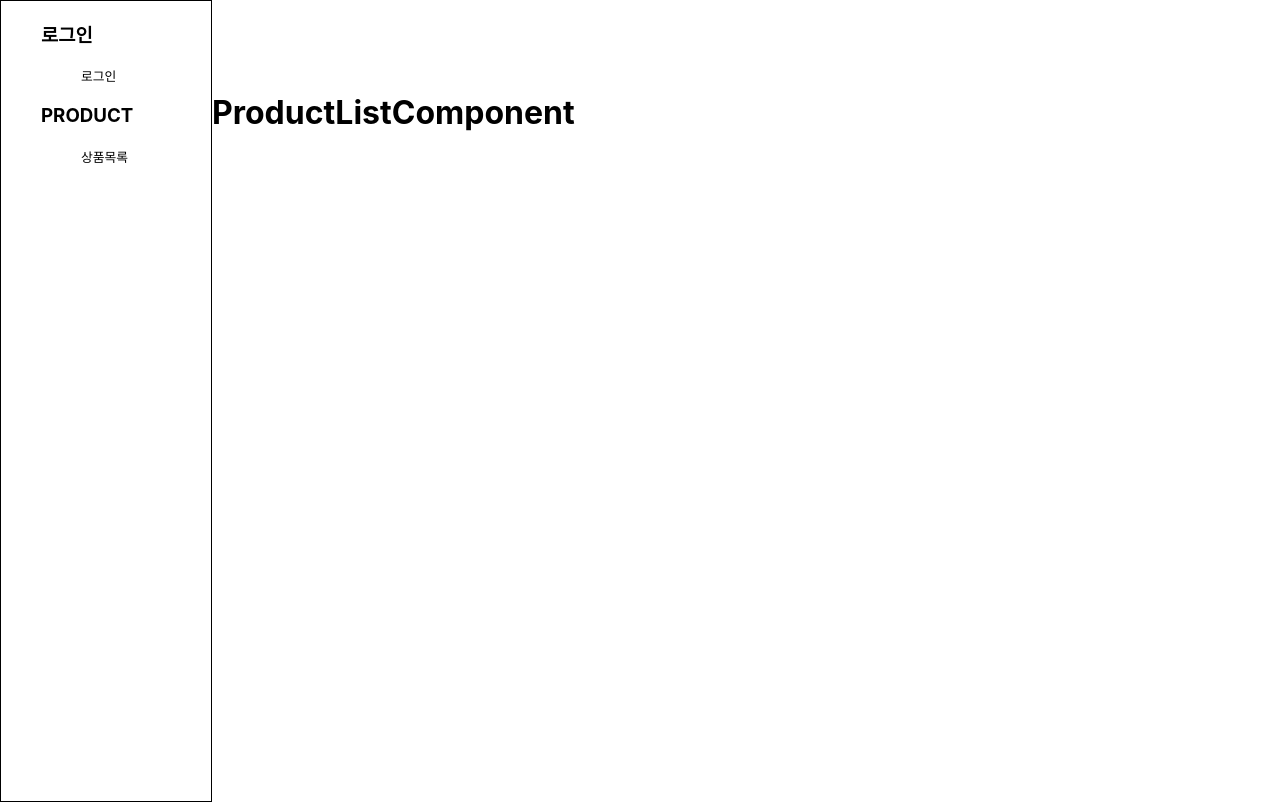
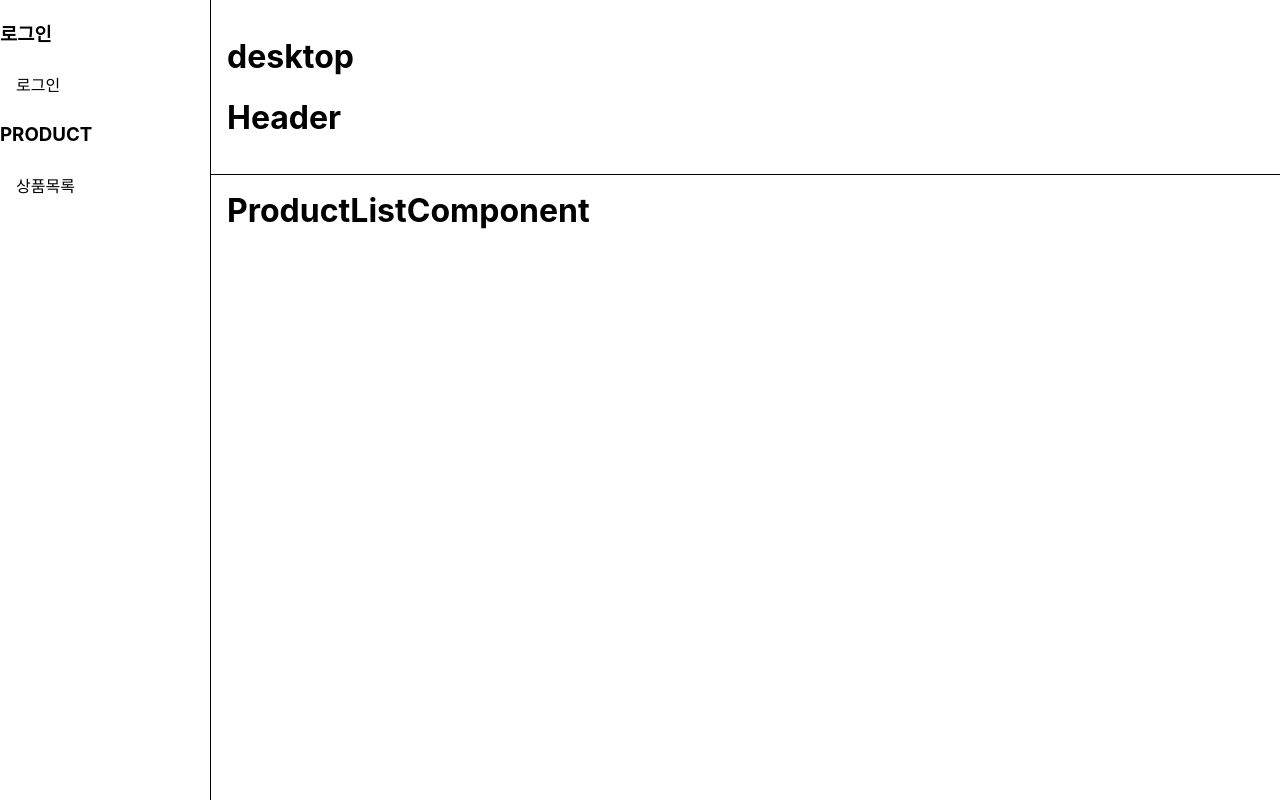
Before and after one commit to hojuncha997/react-basic-template, a React (Create React App) app: page /dashboard/product/list in a window 1280 px wide. Built offline with nearby package versions, Linux system fonts and the light colour scheme; no server answers.

Commit message:
feat: 기본 네비게이션 수정

```diff
--- a/package.json
+++ b/package.json
@@ -10,6 +10,7 @@
     "react-dom": "^18.3.1",
     "react-router-dom": "^6.24.0",
     "react-scripts": "5.0.1",
+    "styled-components": "^6.1.11",
     "web-vitals": "^2.1.4"
   },
   "scripts": {
--- a/src/App.css
+++ b/src/App.css
@@ -32,6 +32,7 @@
   from {
     transform: rotate(0deg);
   }
+
   to {
     transform: rotate(360deg);
   }
--- a/src/components/product/ProductListComponent.js
+++ b/src/components/product/ProductListComponent.js
@@ -1,9 +1,8 @@
 const ProductListComponent = () => {
-
-    return (
-        <div>
-            <h1>ProductListComponent</h1>
-        </div>
-    );
-}
+  return (
+    <div>
+      <h1 style={{ margin: "0" }}>ProductListComponent</h1>
+    </div>
+  );
+};
 export default ProductListComponent;
--- a/src/layouts/dashboard/DashboardLayout.js
+++ b/src/layouts/dashboard/DashboardLayout.js
@@ -1,17 +1,52 @@
-// layouts/dashboard/DashboardLayout.js
+import { useState, useEffect } from "react";
 import { Outlet } from "react-router-dom";
 import { NavVertical } from "./nav/NavVertical";
 import Main from "./Main";
+import Header from "./header/Header";
+import styled from "styled-components";
+
+const LayoutContainer = styled.div`
+  display: flex;
+  height: 100vh;
+`;
+
+const ContentContainer = styled.div`
+  flex: 1;
+  display: flex;
+  flex-direction: column;
+`;
 
 export default function DashboardLayout() {
+  const [open, setOpen] = useState(false);
+
+  const handleOpen = () => {
+    // alert("open");
+    setOpen(true);
+  };
+
+  const handleClose = () => {
+    setOpen(false);
+  };
+
+  useEffect(() => {
+    console.log("open: ", open);
+  }, [open]);
+
+  const renderNavVertical = (
+    <NavVertical openNav={open} onCloseNav={handleClose} />
+  );
+
   return (
+    <LayoutContainer>
+      {/* <NavVertical /> */}
+      {renderNavVertical}
 
-    <div className="DashboardLayout" style={{display:"flex"}}>
-      {/* <h1>Dashboard Layout</h1> */}
-      <NavVertical />
-      <Main>
-        <Outlet />
-      </Main>
-    </div>
+      <ContentContainer>
+        <Header onOpenNav={handleOpen} />
+        <Main>
+          <Outlet />
+        </Main>
+      </ContentContainer>
+    </LayoutContainer>
   );
 }
--- a/src/layouts/dashboard/Main.js
+++ b/src/layouts/dashboard/Main.js
@@ -1,21 +1,14 @@
-import { HEADER, NAV } from "../../config-global";
+import styled from "styled-components";
 
+const MainContainer = styled.div`
+  flex: 1;
+  padding: 16px;
+  overflow-y: auto;
+`;
 
-
-export default function Main({children, ...other}) {
-    return (
-        <div style={{paddingTop: `${HEADER.H_MOBILE + 8}px`, paddingBottom: `${HEADER.H_MOBILE + 8}px`}}>
-            {children}
-        </div>
-    )
+export default function Main({ children }) {
+  return <MainContainer>{children}</MainContainer>;
 }
-
-
-
-
-
-
-
 // import PropTypes from 'prop-types';
 // // @mui
 // import { Box } from '@mui/material';
--- a/src/layouts/dashboard/header/Header.js
+++ b/src/layouts/dashboard/header/Header.js
@@ -1,10 +1,39 @@
-import { NAV } from "../../../config-global";
+import styled from "styled-components";
+import { useEffect, useState } from "react";
 
-const Header  = () => {
-    return (
-        <div>
-            <h1 style={{border:"1px solid black" , width:`calc(100vw - ${NAV.W_DASHBOARD + 1}px)`, zIndex:"1000"}}>Header</h1>
-        </div>
-    )
-}
+const HeaderContainer = styled.div`
+  border-bottom: 1px solid black;
+  padding: 16px;
+`;
+
+const Header = ({ onOpenNav }) => {
+  const [isDesktop, setIsDesktop] = useState(window.innerWidth > 768);
+
+  useEffect(() => {
+    const handleResize = () => {
+      if (window.innerWidth > 768) {
+        setIsDesktop(true);
+      } else {
+        setIsDesktop(false);
+      }
+    };
+
+    window.addEventListener("resize", handleResize);
+
+    // 초기 렌더링 시 화면 크기를 한 번 체크
+    handleResize();
+
+    return () => {
+      window.removeEventListener("resize", handleResize);
+    };
+  }, []);
+
+  return (
+    <HeaderContainer>
+      {isDesktop ? <h1>desktop</h1> : <h1 onClick={onOpenNav}>iii</h1>}
+      <h1>Header</h1>
+    </HeaderContainer>
+  );
+};
+
 export default Header;
--- a/src/layouts/dashboard/nav/NavVertical.js
+++ b/src/layouts/dashboard/nav/NavVertical.js
@@ -1,40 +1,93 @@
 import navConfig from "./nav-config";
-import { useState } from "react";
-import { useNavigate } from "react-router-dom";
+import { useState, useEffect } from "react";
+import { useNavigate, useLocation } from "react-router-dom";
 import { NAV } from "../../../config-global";
+import styled from "styled-components";
 
+const NavContainer = styled.div`
+  display: ${(props) => (props.openNav ? "block" : "none")};
+  position: fixed; /* 모바일 환경에서 화면에 표시되도록 고정 */
+  top: 0;
+  left: 0;
+  width: ${NAV.W_DASHBOARD}px;
+  height: 100vh;
+  border-right: 1px solid black;
+  overflow-y: auto;
+  background-color: white;
+  z-index: 1200;
 
-export function NavVertical() {
+  @media (min-width: 768px) {
+    position: static; /* 데스크탑 환경에서는 고정 해제 */
+    display: block;
+  }
+`;
+
+const NavList = styled.ul`
+  list-style-type: none;
+  padding: 0;
+  margin: 0;
+`;
+
+const NavItem = styled.li`
+  cursor: pointer;
+  padding: 8px 16px;
+  &:hover {
+    background-color: #f0f0f0;
+  }
+`;
+
+export function NavVertical({ openNav, onCloseNav }) {
   const [refresh, setRefresh] = useState(false);
+  const { pathname } = useLocation();
   const navigate = useNavigate();
+  const [isDesktop, setIsDesktop] = useState(window.innerWidth > 768);
 
-    const handleNavigate  = (path) => {
+  useEffect(() => {
+    const handleResize = () => {
+      setIsDesktop(window.innerWidth > 768);
+    };
+
+    window.addEventListener("resize", handleResize);
+    return () => {
+      window.removeEventListener("resize", handleResize);
+    };
+  }, []);
+
+  useEffect(() => {
+    if (openNav) {
+      onCloseNav();
+    }
+    // eslint-disable-next-line react-hooks/exhaustive-deps
+  }, [pathname]);
+
+  useEffect(() => {
+    console.log("openNav: ", openNav);
+  }, [openNav]);
+
+  const handleNavigate = (path) => {
     setRefresh(!refresh);
     navigate(path);
-    }
-
-
+  };
 
   return (
-        <div style={{ border:"1px solid black" , width: `${NAV.W_DASHBOARD}px` , height:"100vh"}}>
-            {/* <h1>NavVertical</h1> */}
-            <ul style={{listStyleType:'none'}}>
+    <NavContainer openNav={openNav}>
+      <NavList>
         {navConfig.map((item, index) => (
           <li key={index}>
             <h3>{item.subheader}</h3>
-                        <ul>
+            <NavList>
               {item.items.map((navItem, index) => (
-                                <li key={index} style={{
-                                    listStyleType: "none",
-                                }}>
-                                    {/* <a href={navItem.path}>{navItem.title}</a> */}
-                                    <span onClick={() => handleNavigate(navItem.path)} style={{cursor:"pointer" , fontSize:"0.8em"}}>{navItem.title}</span>
+                <NavItem
+                  key={index}
+                  onClick={() => handleNavigate(navItem.path)}
+                >
+                  {navItem.title}
+                </NavItem>
+              ))}
+            </NavList>
           </li>
         ))}
-                        </ul>
-                    </li>
-                ))}
-            </ul>
-        </div>
+      </NavList>
+    </NavContainer>
   );
 }
```
Also changed, not shown: src/theme/globalStyles.js (added, +49 -0 lines), 1 other file (tests, documents, lock files or other folders). Lines whose indentation alone changed are shown as unchanged.
